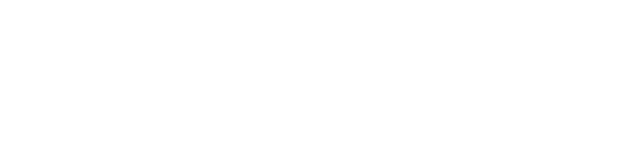
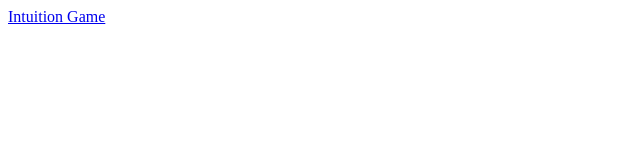
Before and after one commit to saimasabur3/ssportfolio.github.io, a plain HTML site: page index.html in a window 1280 px wide. Shown: the whole page, without its empty margins (0-640 px from the left). Drawn offline with Linux system fonts and the light colour scheme.

Commit message:
Update index.html

```diff
--- a/index.html
+++ b/index.html
@@ -9,6 +9,6 @@
       Saima's Senior Profile
     </title>
   </head>
-
+<a href="saimasabur3.github.io/Intuition-Test">Intuition Game</a>
 
 </html>
```
